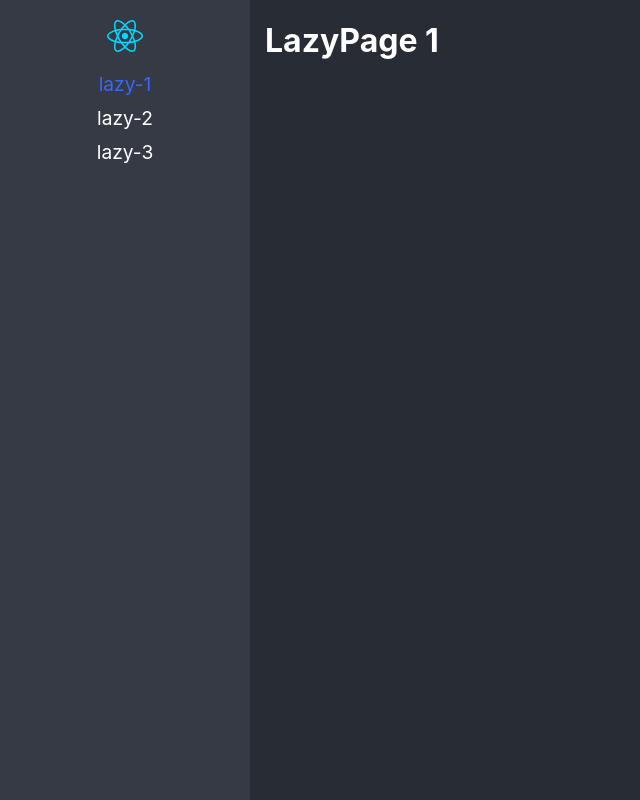
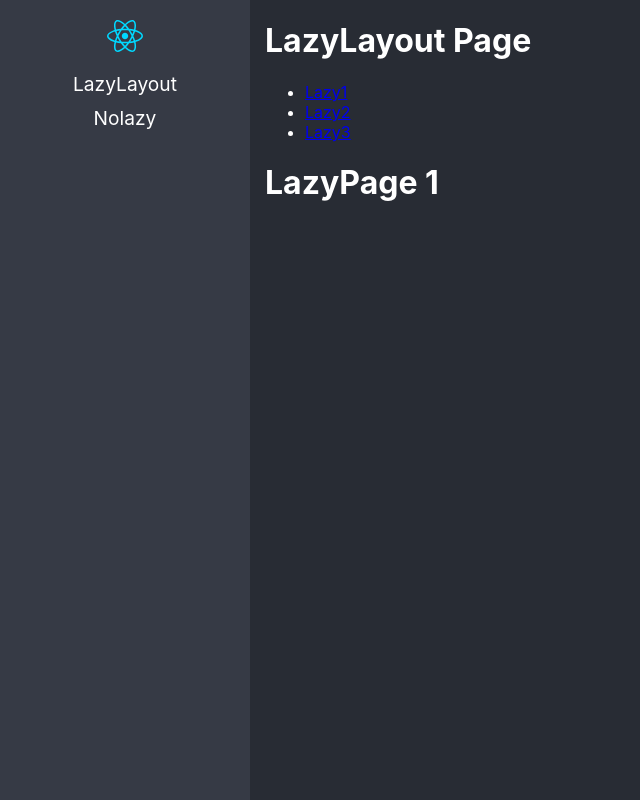
Before and after one commit to APC9/Proyecto-inicial-React, a React (Vite) app: page /lazyload/lazy1 in a window 1280 px wide. Before the commit this address led to /lazy1. Shown: the whole page, without its empty margins (0-640 px from the left). Built offline with nearby package versions, Linux system fonts and the light colour scheme.

Commit message:
Rutas anidadas listas

```diff
--- /dev/null
+++ b/src/01-lazyload/layout/LazyLayout.tsx
@@ -0,0 +1,35 @@
+import { Navigate, NavLink, Route, Routes } from "react-router-dom";
+import { LazyPage1, LazyPage2, LazyPage3 } from "../pages";
+
+
+export const LazyLayout = () => {
+    return (
+        <div>
+            <h1> LazyLayout Page</h1>
+
+            {/* Rutas Hijas iran aqui */}
+            <ul>
+                <li>
+                    <NavLink to='lazy1' >Lazy1</NavLink>
+                </li>
+                <li>
+                    <NavLink to='lazy2' >Lazy2</NavLink>
+                </li>
+                <li>
+                    <NavLink to='lazy3' >Lazy3</NavLink>
+                </li>
+            </ul>
+
+            <Routes>
+                <Route path='lazy1' element={ <LazyPage1 /> } />
+                <Route path='lazy2' element={ <LazyPage2 /> } />
+                <Route path='lazy3' element={ <LazyPage3 /> } />
+
+                {/* <Route path='*' element={ <div>NOt Found</div>}  /> */}
+                <Route path='*' element={ <Navigate replace to='lazy1' /> } />
+            </Routes>
+        </div>
+    )
+}
+
+export default LazyLayout;
--- /dev/null
+++ b/src/01-lazyload/pages/NoLazy.tsx
@@ -0,0 +1,9 @@
+
+
+export const NoLazy = () => {
+    return (
+        <div>
+            <h1>No Lazyload Component</h1>
+        </div>
+    )
+}
--- a/src/routes/routes.ts
+++ b/src/routes/routes.ts
@@ -1,5 +1,7 @@
 import { lazy, LazyExoticComponent } from "react";
 //import { LazyPage1, LazyPage2, LazyPage3 } from "../01-lazyload/pages";
+import { NoLazy } from '../01-lazyload/pages/NoLazy';
+
 
 type JSXComponent = () => JSX.Element
 
@@ -10,27 +12,21 @@
     name: string,
 }
 
-const lazy1 = lazy( ()=> import( /* webpackChunkName: "LazyPage1" */ '../01-lazyload/pages/LazyPage1') );
-const lazy2 = lazy( ()=> import( /* webpackChunkName: "LazyPage2" */ '../01-lazyload/pages/LazyPage2') );
-const lazy3 = lazy( ()=> import( /* webpackChunkName: "LazyPage3" */ '../01-lazyload/pages/LazyPage3') );
+const LazyLayout = lazy( ()=> import( /* webpackChunkName: "LazyLayout" */ '../01-lazyload/layout/LazyLayout') );
+
 
 export const routes:Route[] = [
     {
-        to: '/lazy1',
-        path: 'lazy1',
-        Component: lazy1,
-        name: 'lazy-1'
+        path: '/lazyload/*',
+        to: '/lazyload/',
+        Component: LazyLayout,
+        name: 'LazyLayout'
     },
     {
-        to: '/lazy2',
-        path: 'lazy2',
-        Component: lazy2,
-        name: 'lazy-2'
+        to: '/no-lazy',
+        path: 'no-lazy',
+        Component: NoLazy,
+        name: 'Nolazy'
     },
-    {
-        to: '/lazy3',
-        path: 'lazy3',
-        Component: lazy3,
-        name: 'lazy-3'
-    },
+
 ];
```
